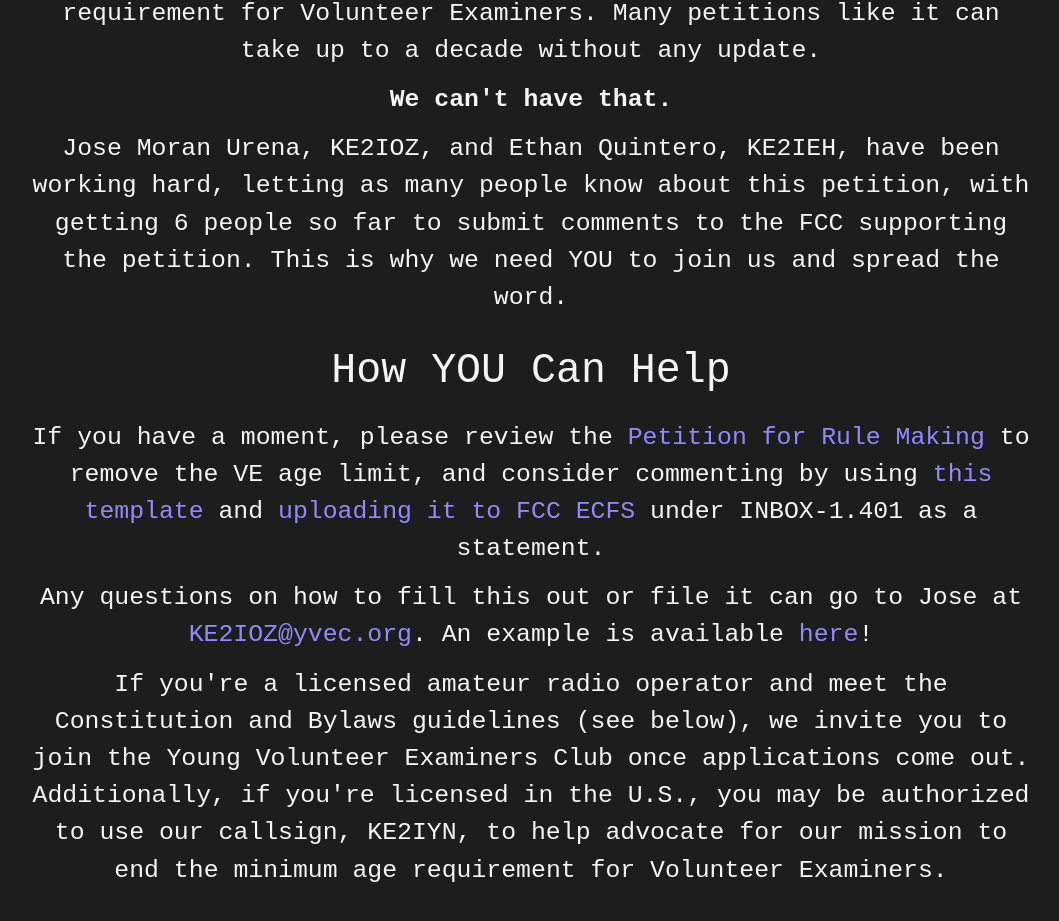
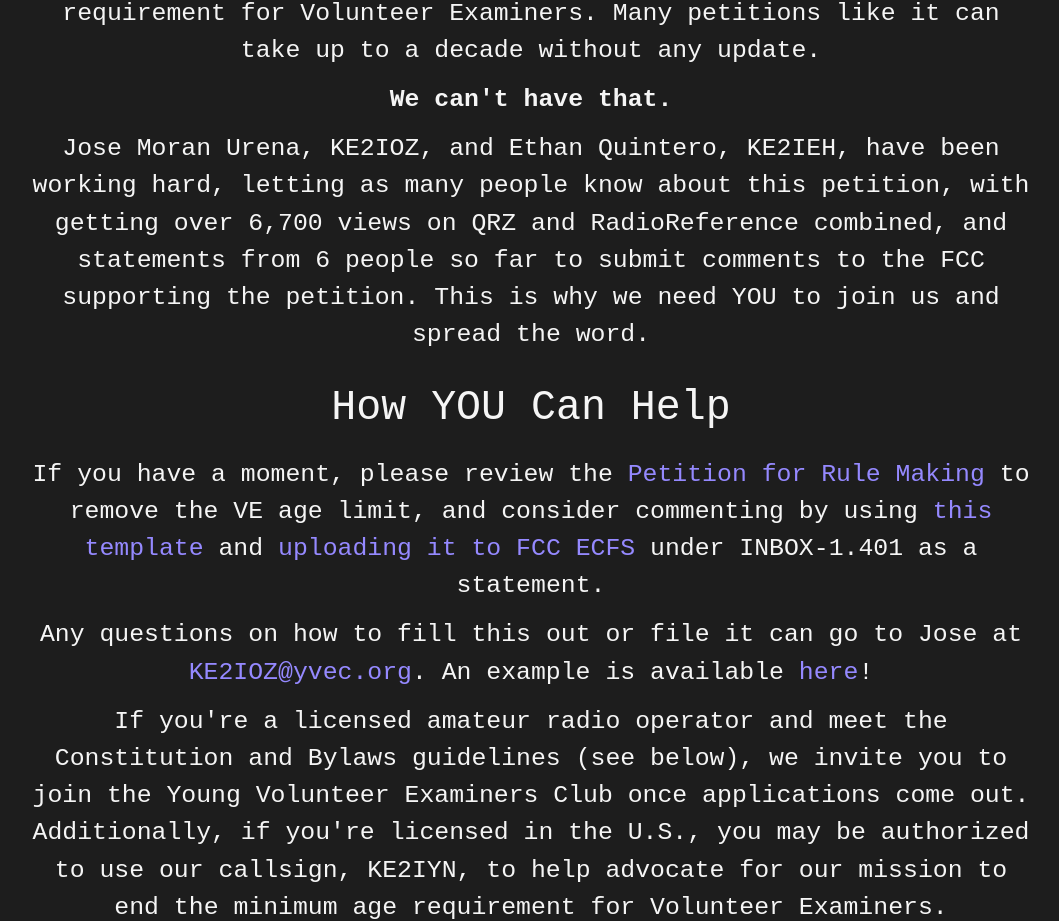
Before and after one commit to Young-Volunteer-Examiners-Club/yvec-website, a Next.js app: page / in a window 1280 px wide. Shown: the part 856-1777 px from the top of the page, without its empty margins (109-1168 px from the left). Built offline with nearby package versions, Linux system fonts and the light colour scheme.

Commit message:
Update view count and comments in petition section

```diff
--- a/app/page.tsx
+++ b/app/page.tsx
@@ -36,7 +36,8 @@
       </p>
       <p className="info">
         Jose Moran Urena, KE2IOZ, and Ethan Quintero, KE2IEH, have been working
-        hard, letting as many people know about this petition, with getting 6
+        hard, letting as many people know about this petition, with getting over
+        6,700 views on QRZ and RadioReference combined, and statements from 6
         people so far to submit comments to the FCC supporting the petition.
         This is why we need YOU to join us and spread the word.
       </p>
```
